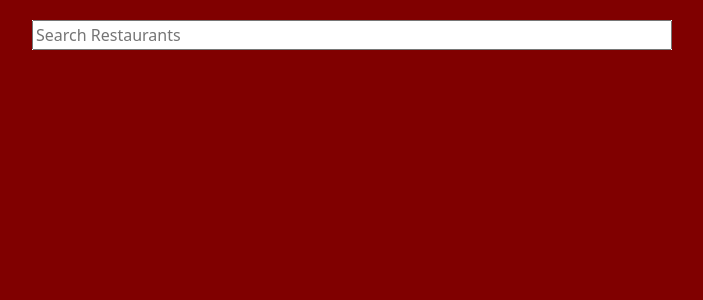
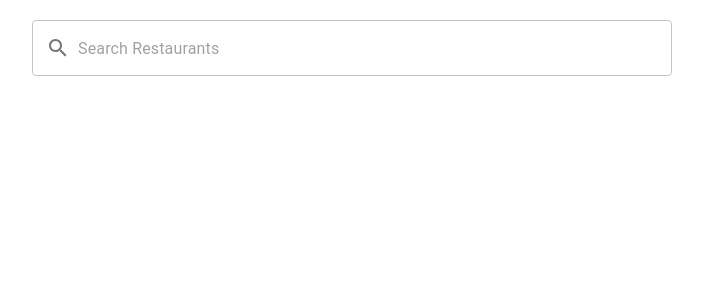
Before and after one commit to zbthompson93/ristra-frontend, a React (Create React App) app in the folder ristra-frontend/: page / in a window 1280 px wide. Shown: the top 300 px of the page, without its empty margins (288-991 px from the left). Built offline with nearby package versions, Linux system fonts and the light colour scheme.

Commit message:
updated search bar styling

```diff
--- a/ristra-frontend/package.json
+++ b/ristra-frontend/package.json
@@ -3,6 +3,10 @@
   "version": "0.1.0",
   "private": true,
   "dependencies": {
+    "@emotion/react": "^11.11.4",
+    "@emotion/styled": "^11.11.5",
+    "@mui/icons-material": "^5.15.17",
+    "@mui/material": "^5.15.17",
     "@testing-library/jest-dom": "^5.16.5",
     "@testing-library/react": "^13.3.0",
     "@testing-library/user-event": "^13.5.0",
--- a/ristra-frontend/public/index.html
+++ b/ristra-frontend/public/index.html
@@ -24,7 +24,7 @@
       work correctly both with client-side routing and a non-root public URL.
       Learn how to configure a non-root public URL by running `npm run build`.
     -->
-    <title>React App</title>
+    <title>Ristra Reviews</title>
   </head>
   <body>
     <noscript>You need to enable JavaScript to run this app.</noscript>
--- a/ristra-frontend/src/App.css
+++ b/ristra-frontend/src/App.css
@@ -1,5 +1,5 @@
 body {
-  background-color: #800000;
+  /* background-color: #800000; */
 }
 
 .App {
--- a/ristra-frontend/src/SearchBar/index.js
+++ b/ristra-frontend/src/SearchBar/index.js
@@ -3,6 +3,9 @@ import Data from '../data.json';
 import { useState, useEffect } from 'react'
 import RestaurantResult from '../RestaurantResult';
 import { useLocation } from 'react-router-dom';
+import TextField from '@mui/material/TextField';
+import InputAdornment from '@mui/material/InputAdornment';
+import SearchIcon from '@mui/icons-material/Search';
 
 
 export default function SearchBar(){
@@ -32,7 +35,15 @@ export default function SearchBar(){
 
   return (
     <div className='search-bar'>
-      <input className='search-box' placeholder="Search Restaurants" onChange={event => setQuery(event.target.value)} value={query} />
+      <TextField
+        className='search-box'
+        placeholder="Search Restaurants"
+        onChange={event => setQuery(event.target.value)}
+        value={query}
+        InputProps={{
+          startAdornment: <InputAdornment position="start"><SearchIcon /></InputAdornment>,
+        }}
+      />
       {restaurants.map((restaurant, index) => {
         return (
           <RestaurantResult
```
Also changed, not shown: 1 other file (tests, documents, lock files or other folders).
